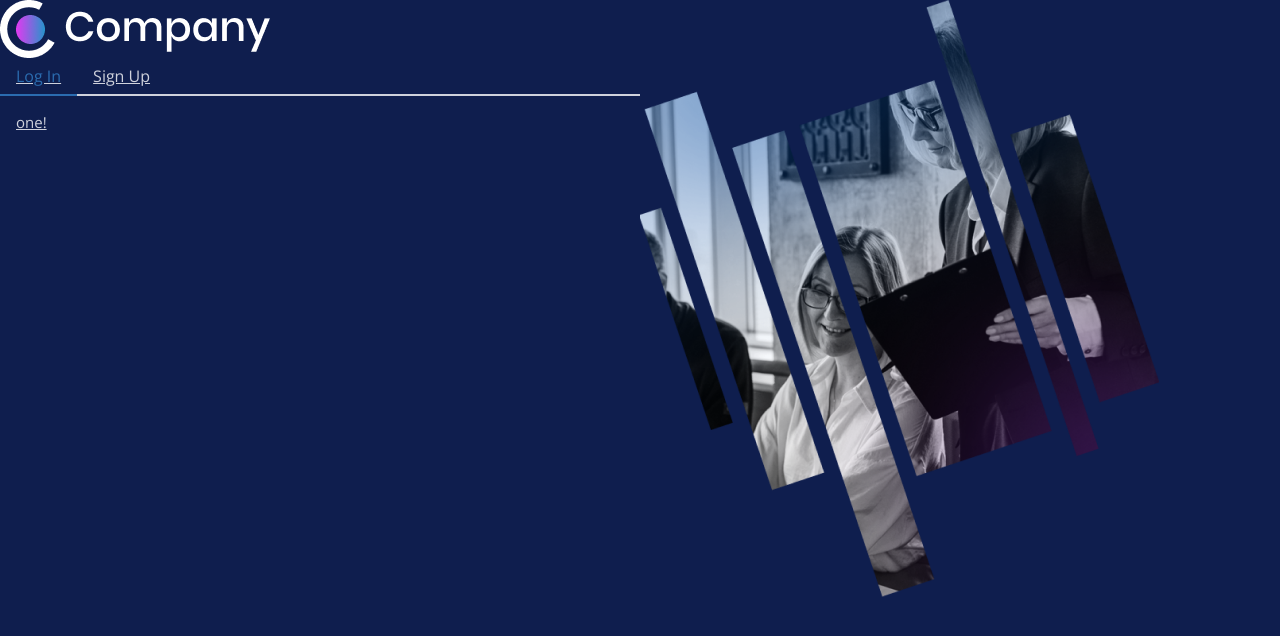
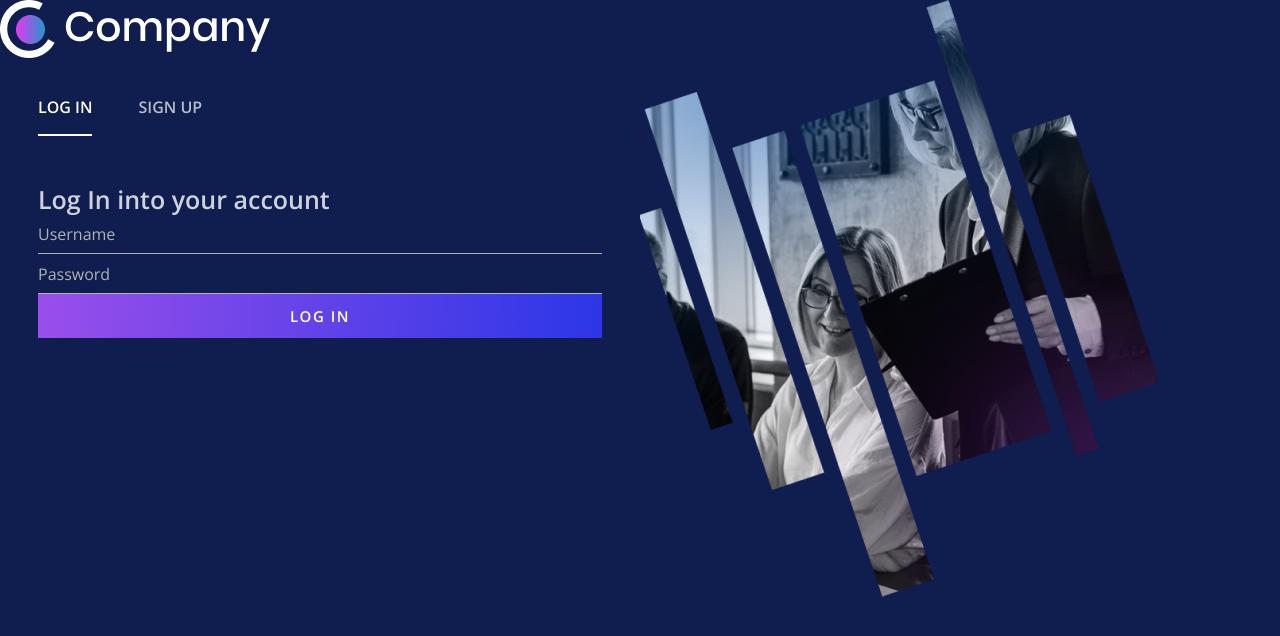
Before and after one commit to BhavinPrajapati-Tatvasoft/vr-theme-4-chakra-ui, a React (Create React App) app in the folder vr-theme-4/: page / in a window 1280 px wide. Shown: the top 636 px of the page. Built offline with nearby package versions, Linux system fonts and the light colour scheme.

Commit message:
login changes

```diff
--- a/vr-theme-4/src/App.Theme.ts
+++ b/vr-theme-4/src/App.Theme.ts
@@ -14,16 +14,71 @@ const theme = extendTheme({
       },
     },
   },
-
-  colors: {
-    primary: "#59B997",
-    body: "#CFD2DC",
-    backgroundColor: "red",
-    green: {
-      300: "#262626",
-      500: "#59B997",
+  colors: {},
+  components: {
+    Button: {
+      baseStyle: {
+        fontWeight: 600,
+        display: "flex",
+        borderRadius: "0",
+        letterSpacing: "0.1em",
+        _focus: {
+          boxShadow: "none",
+        },
+      },
+      sizes: {
+        md: {
+          fontSize: "15px",
+          lineHeight: "20px",
+          height: "auto",
+        },
+      },
+      variants: {
+        primary: {
+          bg: "linear-gradient(91.14deg, #E35FED -67.41%, #2B36E7 100.81%)",
+          color: "#FFFFFF",
+          textTransform: "uppercase",
+          padding: "12px 30px",
+        },
+        outline: {
+          bg: "transparent",
+          color: "#ffffff",
+          border: "1px solid #FFFFFF",
+          textTransform: "uppercase",
+          padding: "11px 30px",
+        },
+      },
+      defaultProps: {},
+    },
+    Input: {
+      variants: {
+        flushed: {
+          field: {
+            borderColor: "#B2B2B2",
+            borderRadius: "0",
+            pr: "10",
+            color: "#FFFFFF",
+            _focus: {
+              borderColor: "#A555FF",
+              boxShadow: "none",
+            },
+            _disabled: {
+              borderBottom: "1px dashed #B2B2B2",
+            },
+            _invalid: {
+              borderColor: "#FF3535",
+              boxShadow: "none",
+              _focus: {
+                borderColor: "#cc0000",
+              },
+            },
+          },
+        },
+      },
+      defaultProps: {
+        variant: "flushed",
+      },
     },
   },
-  components: {},
 });
 export default theme;
--- a/vr-theme-4/src/Pages/Login/index.tsx
+++ b/vr-theme-4/src/Pages/Login/index.tsx
@@ -1,13 +1,16 @@
 import {
+  Button,
   Grid,
   GridItem,
   Image,
+  Input,
   Link,
   Tab,
   TabList,
   TabPanel,
   TabPanels,
   Tabs,
+  Text,
 } from "@chakra-ui/react";
 import { Helmet } from "react-helmet";
 import { loginBanner, loginLogo } from "../../assets/images";
@@ -23,15 +26,34 @@ const Login = () => {
           <GridItem colSpan={{ base: 12, lg: 6 }}>
             <Link href="#">
               <Image src={loginLogo} alt="Logo" />
+            </Link>
             <form className="login-form">
-                <Tabs>
+              <Tabs className="login-tab">
                 <TabList>
                   <Tab>Log In</Tab>
                   <Tab>Sign Up</Tab>
                 </TabList>
                 <TabPanels>
                   <TabPanel>
-                      <p>one!</p>
+                    <Text as="h4">Log In into your account</Text>
+                    <Input
+                      type="text"
+                      variant="flushed"
+                      placeholder="Username"
+                    />
+                    <Input
+                      type="password"
+                      variant="flushed"
+                      placeholder="Password"
+                    />
+                    <Button
+                      w="100%"
+                      as={Link}
+                      to="/dashboard"
+                      variant="primary"
+                    >
+                      Log in
+                    </Button>
                   </TabPanel>
                   <TabPanel>
                     <p>two!</p>
@@ -39,7 +61,6 @@ const Login = () => {
                 </TabPanels>
               </Tabs>
             </form>
-            </Link>
           </GridItem>
           <GridItem colSpan={{ base: 12, lg: 6 }}>
             <Image src={loginBanner} alt="Login Banner" />
--- a/vr-theme-4/src/index.css
+++ b/vr-theme-4/src/index.css
@@ -98,10 +98,11 @@ input[type=email],
 input[type=password],
 textarea { -webkit-appearance: none; appearance: none;}
 
-::-webkit-input-placeholder {color: #000;}
-::-moz-placeholder {color: #000;}
-:-ms-input-placeholder {color: #000;}
-:-moz-placeholder {color: #000;}
+.chakra-input::-webkit-input-placeholder {color: #B2B2B2;}
+.chakra-input::-moz-placeholder {color: #B2B2B2;}
+.chakra-input:-ms-input-placeholder {color: #B2B2B2;}
+.chakra-input:-moz-placeholder {color: #B2B2B2;}
+
 ::-moz-focus-inner {border: 0;}
 select:-moz-focusring {color: transparent;text-shadow: 0 0 0 #000;}
 option:not(:checked) {color: black;}
@@ -116,6 +117,10 @@ input[type="search"]::-webkit-search-results-decoration {-webkit-appearance: non
 
 /* Common CSS
 --------------------------------------------------------------------------------------------------------*/
+h3.chakra-text{font-size: 35px; line-height: 40px;}
+h4.chakra-text{font-size: 25px; line-height: 30px; font-weight: 600;}
+h5.chakra-text{font-size: 24px; line-height: 30px; font-weight: 600;}
+h6.chakra-text{font-size: 20px; line-height: 26px;}
 
 /* Custom Card
 --------------------------------------------------------------------------------------------------------*/
@@ -129,6 +134,13 @@ input[type="search"]::-webkit-search-results-decoration {-webkit-appearance: non
 /* Login Page
 --------------------------------------------------------------------------------------------------------*/
 .login-wrapper{min-height: 100vh;}
+.login-form{padding: 22px 38px 41px;}
+.login-tab .chakra-tabs__tab{text-transform: uppercase; color: #fff; opacity: 0.7; font-size: 16px; line-height: 22px; font-weight: 600; padding: 16px 0;}
+.login-tab .chakra-tabs__tab:not(:first-child){margin-left: 46px;}
+.login-tab .chakra-tabs__tablist{border: none;}
+.login-tab .chakra-tabs__tab[aria-selected=true], .login-tab .chakra-tabs__tab[data-selected]{ border-color: #fff; opacity: 1; }
+.login-tab .chakra-tabs__tab-panel{padding: 0;}
+.login-tab h4{padding-top: 50px;}
 /* Sidebar
 --------------------------------------------------------------------------------------------------------*/
 
```
Lines whose indentation alone changed are shown as unchanged.
